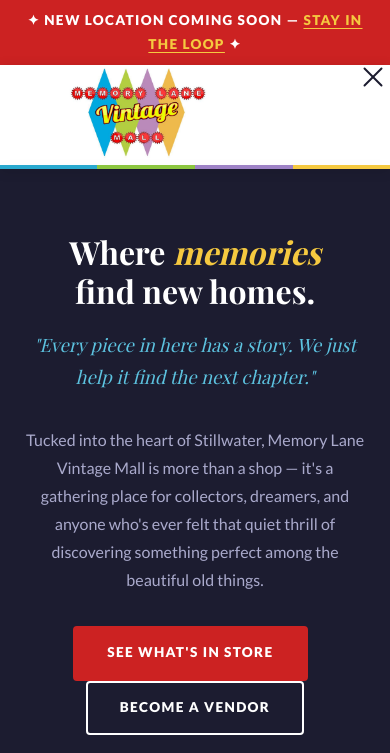
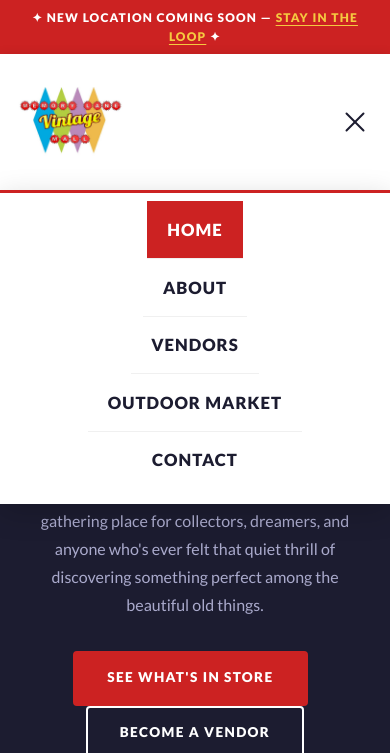
Before and after one commit to hollistrfc-hue/MemoryLane, a plain HTML site: page index.html in a window 390 px wide. Both pictures are taken after a click on the button "Toggle navigation". Shown: the top 753 px of the page. Drawn offline with nearby package versions, Linux system fonts and the light colour scheme; a web font is replaced by a local one.

Commit message:
mobile fixes for iPhone

```diff
--- a/style.css
+++ b/style.css
@@ -954,6 +954,148 @@ p:last-child { margin-bottom: 0; }
   .footer__bottom { flex-direction: column; text-align: center; }
 }
 
+/* ========== iPhone / Mobile Fixes (max-width: 768px) ========== */
+@media (max-width: 768px) {
+
+  /* --- 1. Logo: 25% smaller, shifted to top-left --- */
+  .nav__logo {
+    padding-left: 0.75rem;
+  }
+  .nav__logo img {
+    height: 120px;
+    max-width: 180px;
+    object-fit: contain;
+  }
+
+  /* --- Nav inner: auto height to fit reduced logo --- */
+  .nav__inner {
+    height: auto;
+    min-height: 68px;
+    padding: 8px 0;
+  }
+
+  /* --- 2. Nav: allow dropdown to escape overflow clipping --- */
+  .nav {
+    overflow: visible;
+  }
+
+  /* --- 3. Hamburger: fully visible, 44×44px tap target --- */
+  .nav__toggle {
+    display: flex;
+    align-items: center;
+    justify-content: center;
+    min-width: 44px;
+    min-height: 44px;
+    padding: 10px 14px 10px 10px;
+    margin-right: 0.5rem;
+    flex-shrink: 0;
+  }
+
+  /* --- 4. Nav dropdown: in-viewport, solid bg, finger-friendly --- */
+  .nav__links {
+    display: none;
+    position: absolute;
+    top: 100%;
+    left: 0;
+    right: 0;
+    width: 100%;
+    background-color: var(--white);
+    flex-direction: column;
+    padding: 0.5rem 0 1rem;
+    gap: 0;
+    box-shadow: 0 8px 28px rgba(0, 0, 0, 0.18);
+    border-top: 3px solid var(--red);
+    z-index: 200;
+  }
+  .nav__links.open {
+    display: flex;
+  }
+  .nav__links li {
+    border-bottom: 1px solid var(--light);
+  }
+  .nav__links li:last-child {
+    border-bottom: none;
+  }
+  .nav__links a {
+    display: flex;
+    align-items: center;
+    min-height: 44px;
+    padding: 0.85rem 1.25rem;
+    font-size: 1.05rem;
+    border-radius: 0;
+    white-space: normal;
+  }
+
+  /* --- 5. General overflow pass --- */
+
+  /* Sections: prevent horizontal bleed */
+  .section {
+    overflow: hidden;
+  }
+
+  /* Market schedule card: full width */
+  .market-schedule {
+    padding: 1.25rem 1rem;
+    max-width: 100%;
+  }
+  .market-schedule__dates {
+    grid-template-columns: 1fr;
+  }
+  .market-schedule__date-item--solo {
+    grid-column: auto;
+    max-width: 100%;
+  }
+
+  /* Hero badge: keep on screen */
+  .hero__badge {
+    right: 0;
+    bottom: -12px;
+    width: 80px;
+    height: 80px;
+    font-size: 0.78rem;
+    padding: 0.75rem;
+  }
+
+  /* Pull quote: tighter padding */
+  .pull-quote {
+    padding: 1rem 1.25rem;
+    margin: 1.5rem 0;
+  }
+
+  /* Vendor highlight: tighter padding */
+  .vendor-highlight {
+    padding: 1.5rem 1rem;
+  }
+
+  /* Forms: tighter padding so they don't clip */
+  .form-wrap {
+    padding: 1.5rem 1rem;
+  }
+
+  /* Stats: reduce number size on small screens */
+  .stats {
+    padding: 2rem 1rem;
+  }
+  .stat__number {
+    font-size: 2.2rem;
+  }
+
+  /* Banner: allow text to wrap */
+  .banner {
+    font-size: 0.75rem;
+    padding: 0.5rem 1rem;
+    line-height: 1.6;
+  }
+
+  /* Footer: tighter padding, prevent address overflow */
+  .footer {
+    padding: 3rem 1rem 0;
+  }
+  .footer__address {
+    word-break: break-word;
+  }
+}
+
 /* ---------- Market Schedule Card ---------- */
 .market-schedule {
   background: #fff;
```
